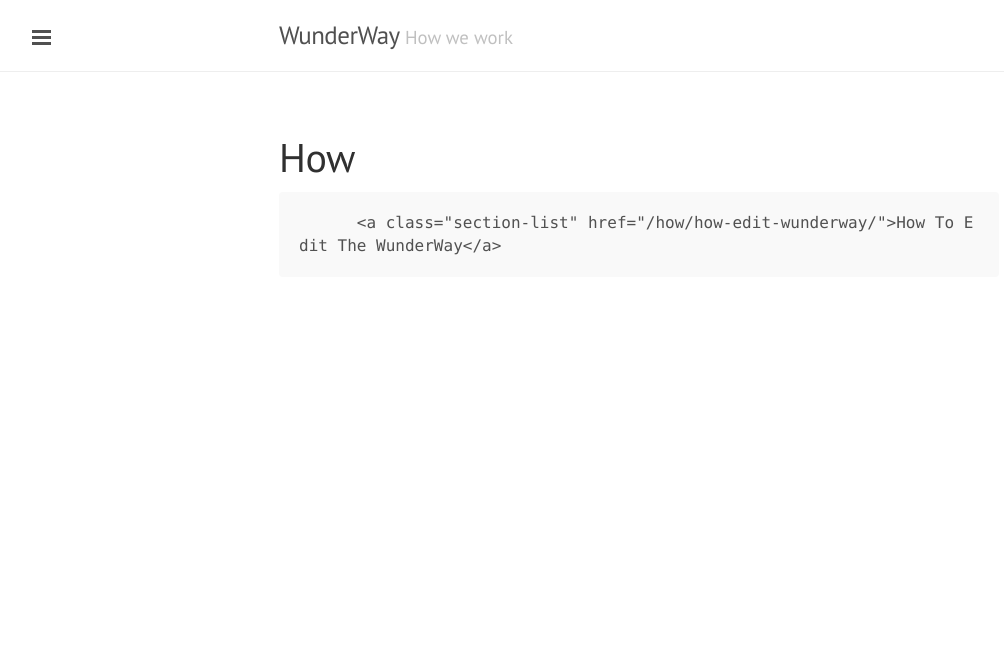
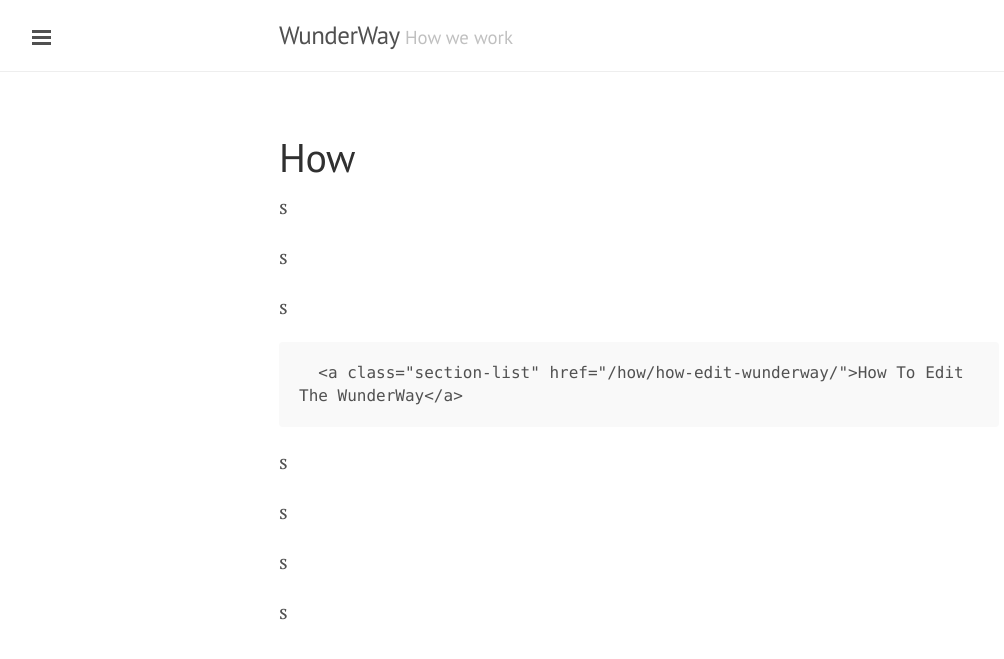
Before and after one commit to tormi/WunderWay, a Jekyll site: the page built from how/index.md, in a window 1280 px wide. Shown: the top 659 px of the page, without its empty margins (1-1005 px from the left). Built offline with Jekyll 4.4.1, drawn with Linux system fonts in a browser that asks for light colours; Markdown is read by kramdown in place of the engine named in the settings.

Commit message:
Minor edits to avoid triggering code formatting

```diff
--- a/how/index.md
+++ b/how/index.md
@@ -4,16 +4,16 @@ title: How
 ---
 
 
-    {% comment %}
-      The code below dynamically generates a list of pages with
-      `section: how` in the front-matter.
-    {% endcomment %}
+{% comment %}
+  The code below dynamically generates a list of pages with
+  section = how in the front-matter.
+{% endcomment %}
 
-    {% assign pages_list = site.pages %}
-    {% for node in pages_list %}
-      {% if node.title != null %}
-        {% if node.section == "how" %}
-          <a class="section-list{% if page.url == node.url %} active{% endif %}" href="{{ node.url }}">{{ node.title }}</a>
-        {% endif %}
-      {% endif %}
-    {% endfor %}
+{% assign pages_list = site.pages %}
+{% for node in pages_list %}s
+  {% if node.title != null %}
+    {% if node.section == "how" %}
+      <a class="section-list" href="{{ node.url }}">{{ node.title }}</a>
+    {% endif %}
+  {% endif %}
+{% endfor %}
```
